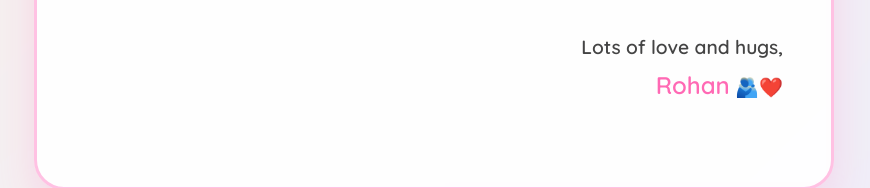
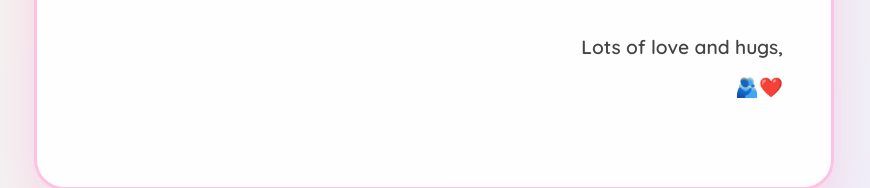
Before and after one commit to haribhadurshing/tejuuu, a plain HTML site: page last.html in a window 1280 px wide. Shown: the part 1919-2107 px from the top of the page, without its empty margins (206-1076 px from the left). Drawn offline with nearby package versions, Linux system fonts and the light colour scheme.

Commit message:
Update last.html

```diff
--- a/last.html
+++ b/last.html
@@ -506,7 +506,7 @@
 
             <p class="letter-para" style="text-align: right; font-weight: bold; margin-top: 2rem;">
                 Lots of love and hugs,<br>
-                <span class="letter-highlight" style="font-size: 1.5rem;">Rohan</span> 🫂❤️
+                <span class="letter-highlight" style="font-size: 1.5rem;"></span> 🫂❤️
             </p>
         </div>
         <a href="#" class="goodbye-btn">Until We Meet Again 💝</a>
@@ -538,4 +538,5 @@
     </script>
 </body>
 
+
 </html>
```
